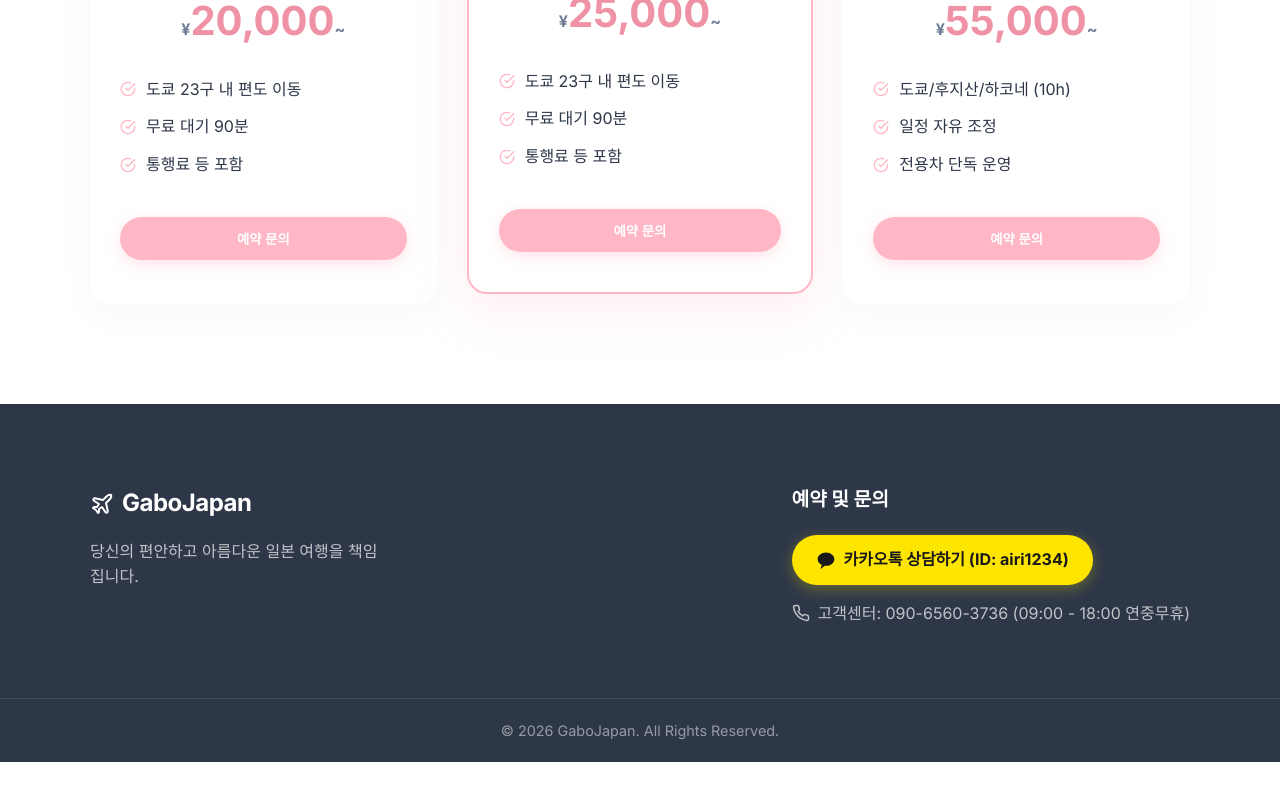
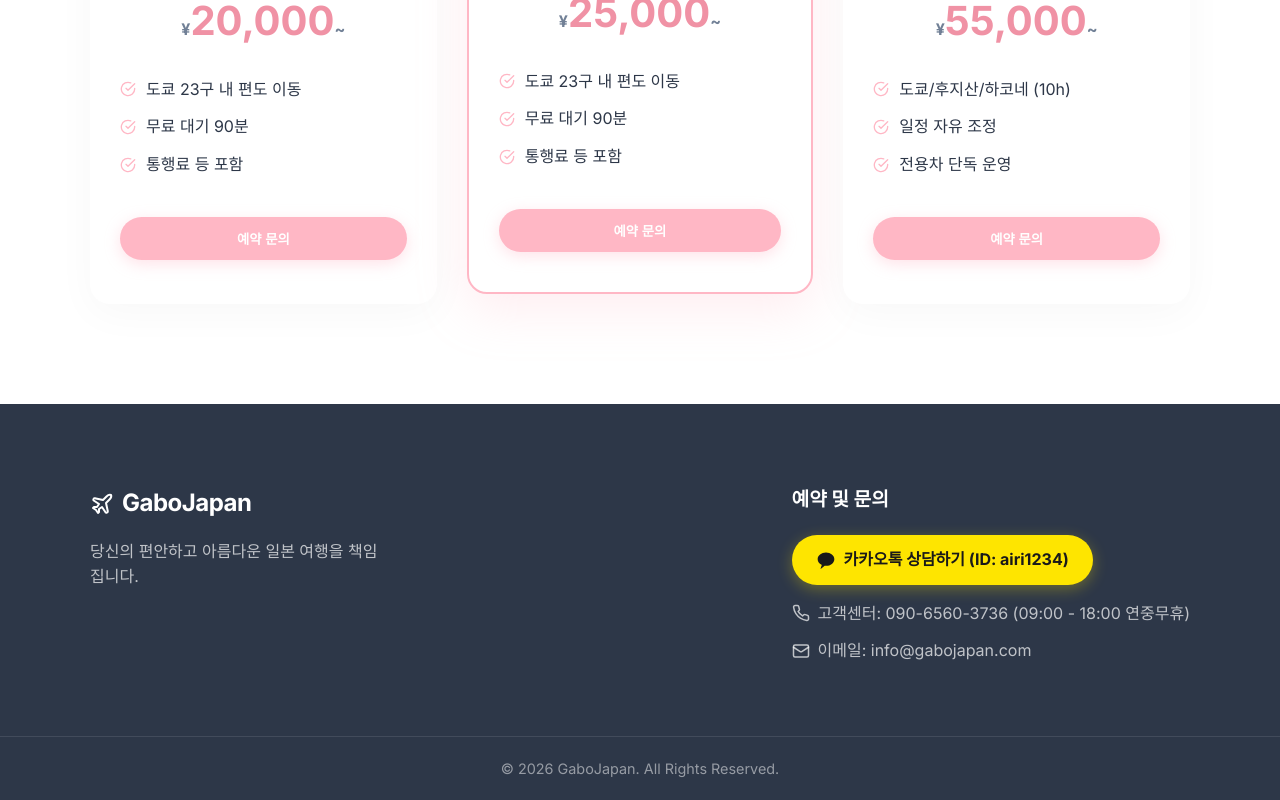
Before and after one commit to dibidiba/gabojapan, a React (Vite) app: page / in a window 1280 px wide. Shown: the part 3432-4232 px from the top of the page. Before the commit the page ends 4194 px from the top, so only its background shows below. Built offline with nearby package versions, Linux system fonts and the light colour scheme.

Commit message:
Add email info@gabojapan.com to footer

```diff
--- a/src/App.tsx
+++ b/src/App.tsx
@@ -1,5 +1,5 @@
 import { useEffect, useState } from 'react';
-import { Plane, Map, Car, Shield, Phone, ChevronRight, Star, MapPin, CheckCircle } from 'lucide-react';
+import { Plane, Map, Car, Shield, Phone, ChevronRight, Star, MapPin, CheckCircle, Mail } from 'lucide-react';
 import './index.css';
 
 function App() {
@@ -247,6 +247,7 @@ function App() {
                </a>
              </div>
              <p className="flex-align" style={{ color: 'rgba(255,255,255,0.7)' }}><Phone size={18} className="mr-2"/> 고객센터: 090-6560-3736 (09:00 - 18:00 연중무휴)</p>
+             <p className="flex-align" style={{ color: 'rgba(255,255,255,0.7)', marginTop: '8px' }}><Mail size={18} className="mr-2"/> 이메일: info@gabojapan.com</p>
            </div>
         </div>
         <div className="footer-bottom">
```
